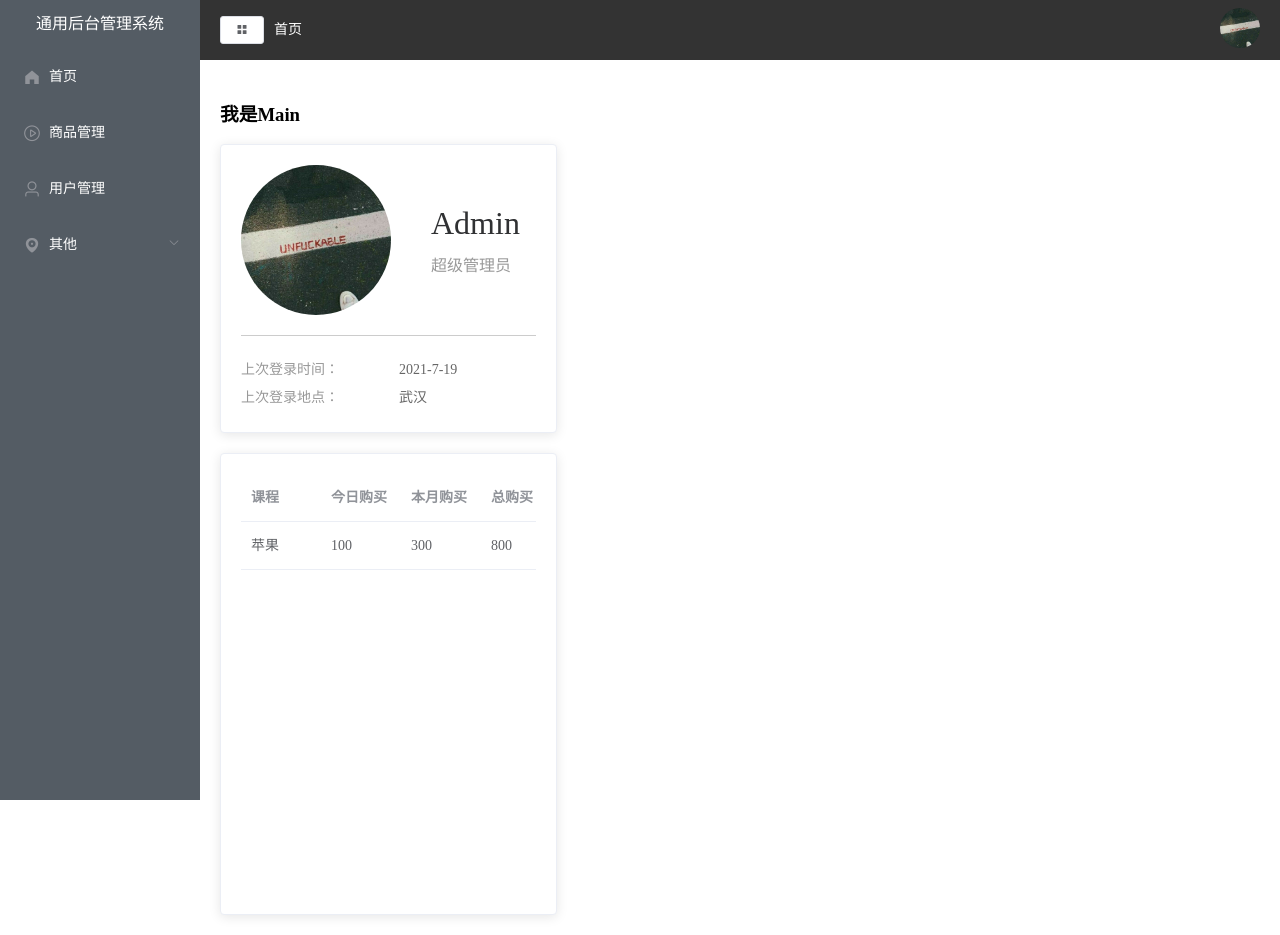
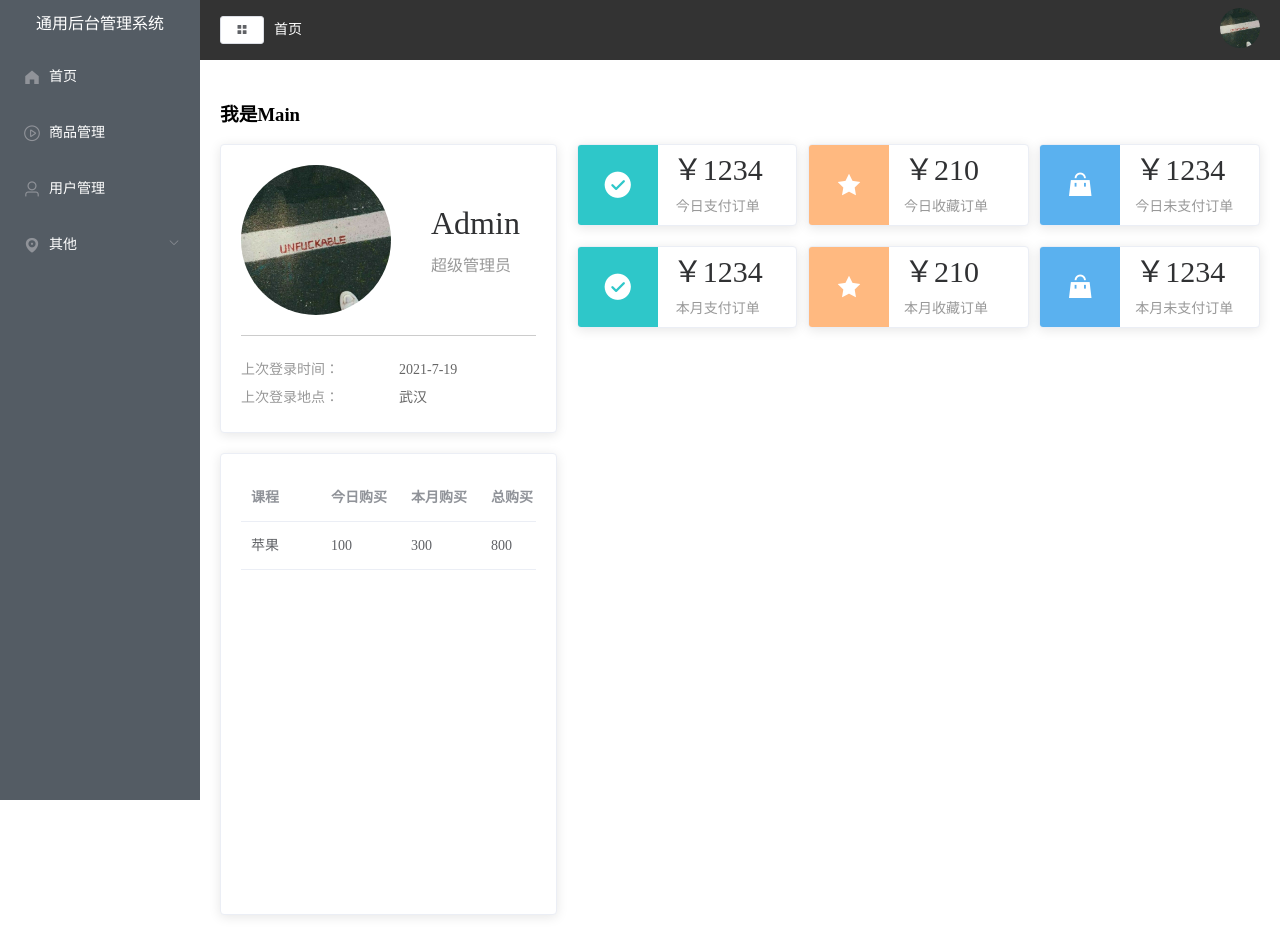
Before and after one commit to Griplan/my-app, a Vue app: page /#/home in a window 1280 px wide. Built offline with nearby package versions, Linux system fonts and the light colour scheme.

Commit message:
Home订单实现

```diff
--- a/src/views/HomePage.vue
+++ b/src/views/HomePage.vue
@@ -41,7 +41,25 @@
         </el-table>
       </el-card>
     </el-col>
-    <el-col :span="16"><div class="grid-content bg-purple-light"></div></el-col>
+    <el-col :span="16" style="padding-left: 10px"
+      ><div class="num">
+        <el-card
+          v-for="item in countData"
+          :key="item.name"
+          :body-style="{ display: 'flex', padding: 0 }"
+        >
+          <i
+            class="icon"
+            :class="`el-icon-${item.icon}`"
+            :style="{ background: item.color }"
+          ></i>
+          <div class="detail">
+            <p class="price">￥{{ item.value }}</p>
+            <p class="desc">{{ item.name }}</p>
+          </div>
+        </el-card>
+      </div></el-col
+    >
   </el-row>
 </template>
 
@@ -63,6 +81,44 @@
         monthBuy: "本月购买",
         totalBuy: "总购买",
       },
+      countData: [
+        {
+          name: "今日支付订单",
+          value: 1234,
+          icon: "success",
+          color: "#2ec7c9",
+        },
+        {
+          name: "今日收藏订单",
+          value: 210,
+          icon: "star-on",
+          color: "#ffb980",
+        },
+        {
+          name: "今日未支付订单",
+          value: 1234,
+          icon: "s-goods",
+          color: "#5ab1ef",
+        },
+        {
+          name: "本月支付订单",
+          value: 1234,
+          icon: "success",
+          color: "#2ec7c9",
+        },
+        {
+          name: "本月收藏订单",
+          value: 210,
+          icon: "star-on",
+          color: "#ffb980",
+        },
+        {
+          name: "本月未支付订单",
+          value: 1234,
+          icon: "s-goods",
+          color: "#5ab1ef",
+        },
+      ],
     };
   },
 };
@@ -101,4 +157,38 @@
     }
   }
 }
+.num {
+  display: flex;
+  flex-wrap: wrap;
+  justify-content: space-between;
+  .icon {
+    width: 80px;
+    height: 80px;
+    font-size: 30px;
+    text-align: center;
+    line-height: 80px;
+    color: #fff;
+  }
+  .detail {
+    margin-left: 15px;
+    display: flex;
+    flex-direction: column;
+    justify-content: center;
+    .price {
+      font-size: 30px;
+      margin-bottom: 10px;
+      line-height: 30px;
+      height: 30px;
+    }
+    .desc {
+      font-size: 14px;
+      color: #999;
+      text-align: center;
+    }
+  }
+  .el-card {
+    width: 32%;
+    margin-bottom: 20px;
+  }
+}
 </style>
```
